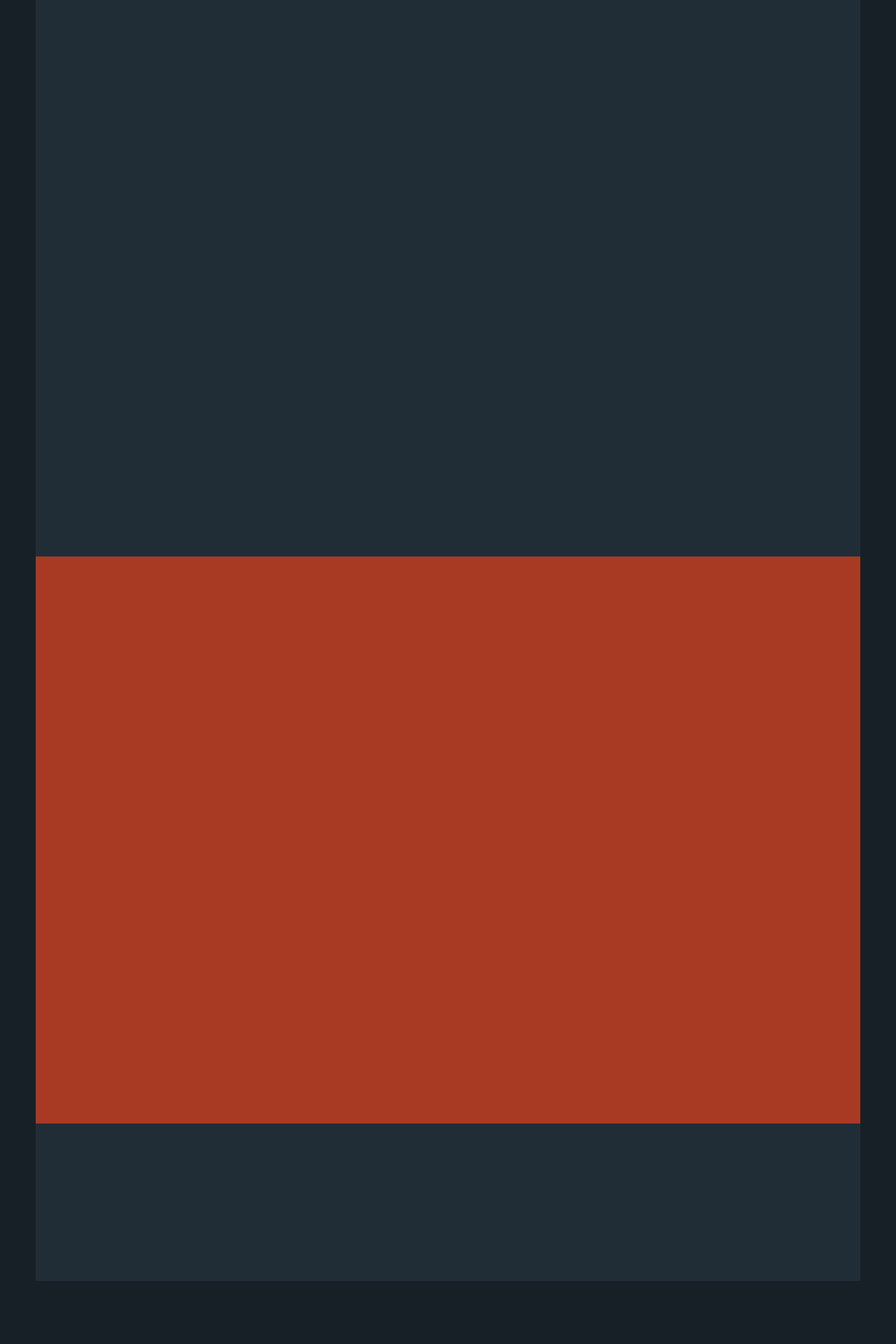
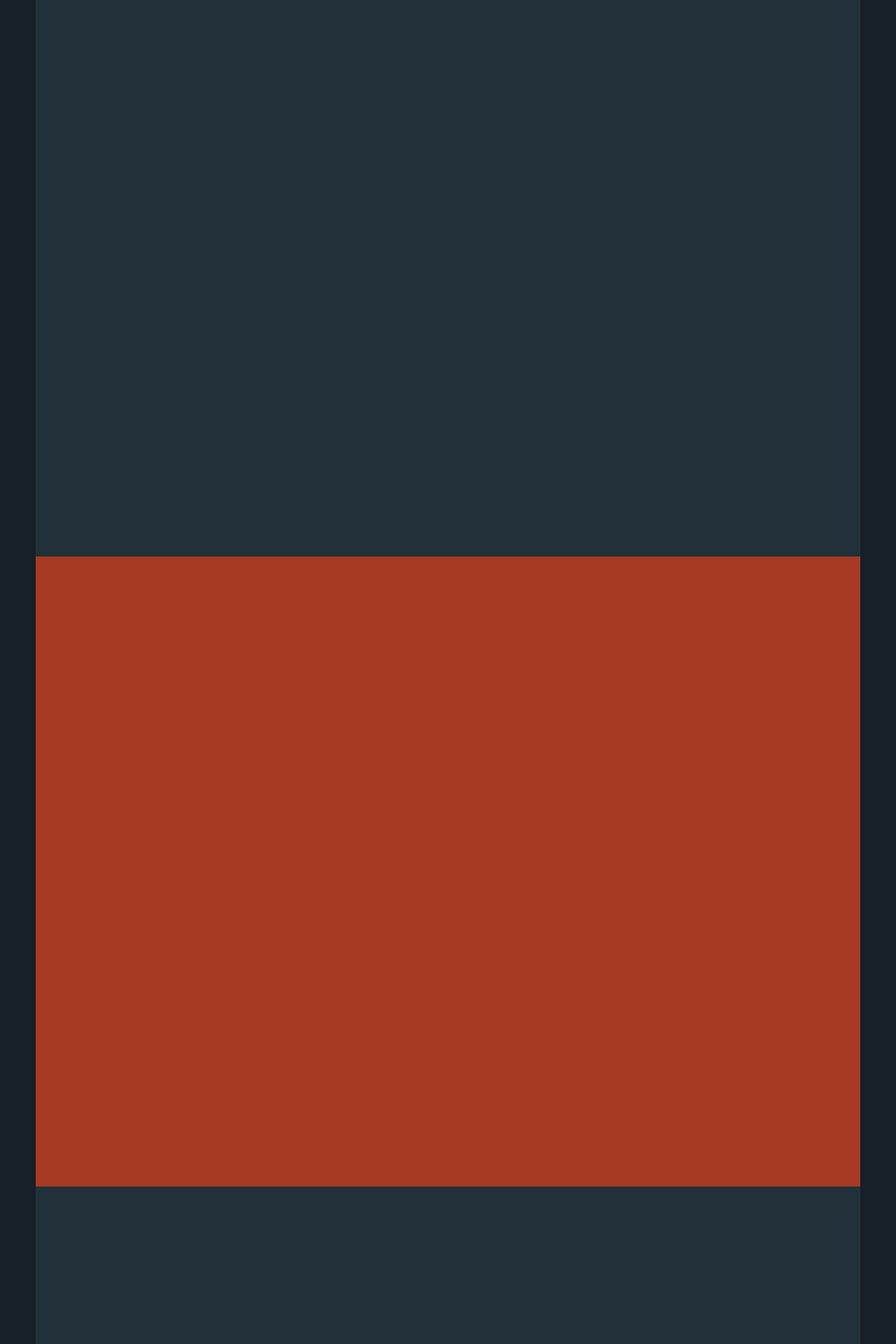
Before and after one commit to rschach/ichzweinull, a Jekyll site: the page built from index.html, in a window 1280 px wide. Shown: the part 2197-4117 px from the top of the page at 70% size. Built offline with Jekyll 4.4.1, drawn with Linux system fonts in a browser that asks for light colours; nearby versions of some CDN libraries; some web fonts are replaced; before the commit the page ends 4027 px from its top, so only the background shows below that.

Commit message:
Adjust color vars

```diff
--- a/_sass/1-base/_vars.sass
+++ b/_sass/1-base/_vars.sass
@@ -3,7 +3,7 @@
 //$bg-color: #111A22
 //$bg-color: #172027
 $bg-color: #172027
-$bg-lighter: lighten($bg-color, 5%)
+$bg-lighter: lighten($bg-color, 6%)
 $bg-darker: darken($bg-color, 2%)
 $primary: #a83a24
 $secondary: #286167
--- a/_sass/3-layout/_contact.sass
+++ b/_sass/3-layout/_contact.sass
@@ -1,3 +1,3 @@
 .contact
   background: $primary
-  min-height: 90vh
+  min-height: 100vh
--- a/css/main.css
+++ b/css/main.css
@@ -203,7 +203,7 @@
   margin-bottom: 1.5em; }
 
 .main-header {
-  background: #202d37;
+  background: #22303a;
   width: 100%;
   margin: 30px 0 0;
   padding: 0 20px;
@@ -235,7 +235,7 @@
     -webkit-align-items: center;
         -ms-flex-align: center;
             align-items: center;
-    background: #202d37;
+    background: #22303a;
     box-shadow: 0 1px 4px rgba(0, 0, 0, 0.4);
     margin: 0;
     padding: 0 20px;
@@ -434,7 +434,7 @@
       min-height: 75vh; } }
 
 .home {
-  background: #202d37;
+  background: #22303a;
   position: relative;
   margin: 0 0 20px;
   display: -webkit-flex;
@@ -492,7 +492,7 @@
         height: 100%;
         transition: all 0.2s ease-in-out; } }
   figure:nth-of-type(2n) figcaption {
-    background: #202d37; }
+    background: #22303a; }
     @media screen and (min-width: 1000px) {
       figure:nth-of-type(2n) figcaption {
         border-right: 0;
@@ -500,13 +500,13 @@
         right: 0; } }
 
 .about {
-  background: #202d37;
+  background: #22303a;
   min-height: 100vh; }
 
 .contact {
   background: #a83a24;
-  min-height: 90vh; }
+  min-height: 100vh; }
 
 footer {
-  background: #202d37;
+  background: #22303a;
   min-height: 25vh; }
```
